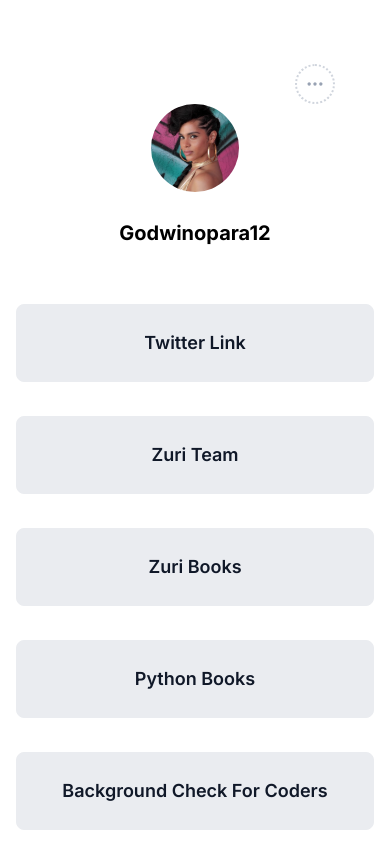
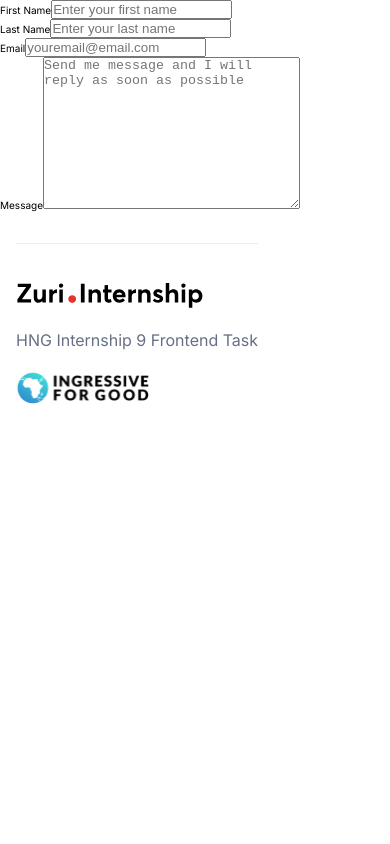
Before and after one commit to godwinopara/linktree, a React (Create React App) app: page /contact in a window 390 px wide. Shown: the top 844 px of the page. Built offline with nearby package versions, Linux system fonts and the light colour scheme.

Commit message:
feat: Added contact link to the link that redirect to contact page

```diff
--- a/package.json
+++ b/package.json
@@ -8,6 +8,7 @@
     "@testing-library/user-event": "^13.5.0",
     "react": "^18.2.0",
     "react-dom": "^18.2.0",
+    "react-router-dom": "^6.4.3",
     "react-scripts": "5.0.1",
     "web-vitals": "^2.1.4"
   },
--- a/src/App.js
+++ b/src/App.js
@@ -1,21 +1,19 @@
 import "./index.css";
 import Footer from "./components/Footer";
 import Links from "./components/Links";
-import Profile from "./components/Profile";
-import Social from "./components/Social";
+import Home from "./pages/Home";
+import { BrowserRouter, Route, Routes } from "react-router-dom";
+import Contact from "./pages/Contact";
 
 function App() {
   return (
-    <>
-      <header className="container">
-        <Profile />
-      </header>
-      <main className="container">
-        <Links />
-        <Social />
-      </main>
+    <BrowserRouter>
+      <Routes>
+        <Route exact path="/" element={<Home />} />
+        <Route path="/contact" element={<Contact />} />
+      </Routes>
       <Footer />
-    </>
+    </BrowserRouter>
   );
 }
 
--- a/src/components/Footer/footer.css
+++ b/src/components/Footer/footer.css
@@ -21,15 +21,19 @@
 
 @media screen and (max-width: 1000px) {
     footer {
-        padding: 40px 20px;
+        padding: 32px 16px;
         display: flex;
         align-items: center;
-        justify-content: center;
-        text-align: center;
+        justify-content: flex-start;
+        text-align: left;
     }
 
     .footer-wrapper {
         flex-direction: column;
+        align-items: flex-start;
+        padding-left: 0;
+        padding-right: 0;
+        padding-bottom: 0;
     }
 
     .footer-wrapper>* {
--- /dev/null
+++ b/src/pages/Contact.jsx
@@ -0,0 +1,47 @@
+const Contact = () => {
+  return (
+    <main>
+      <form action="">
+        <div>
+          <div>
+            <label htmlFor="firstname">First Name</label>
+            <input
+              type="text"
+              name="firstname"
+              placeholder="Enter your first name"
+            />
+          </div>
+          <div>
+            <label htmlFor="lastname">Last Name</label>
+            <input
+              type="text"
+              name="lastname"
+              placeholder="Enter your last name"
+            />
+          </div>
+        </div>
+        <div>
+          <label htmlFor="email">Email</label>
+          <input
+            type="email"
+            name="email"
+            id="email"
+            placeholder="youremail@email.com"
+          />
+        </div>
+        <div>
+          <label htmlFor="message">Message</label>
+          <textarea
+            name="message"
+            id="message"
+            cols="30"
+            rows="10"
+            placeholder="Send me message and I will reply as soon as possible"
+          ></textarea>
+        </div>
+      </form>
+    </main>
+  );
+};
+
+export default Contact;
--- /dev/null
+++ b/src/pages/Home.jsx
@@ -0,0 +1,20 @@
+import React from "react";
+import Links from "../components/Links";
+import Profile from "../components/Profile";
+import Social from "../components/Social";
+
+const Home = () => {
+  return (
+    <>
+      <header className="container">
+        <Profile />
+      </header>
+      <main className="container">
+        <Links />
+        <Social />
+      </main>
+    </>
+  );
+};
+
+export default Home;
```
Also changed, not shown: 1 other file (tests, documents, lock files or other folders).
